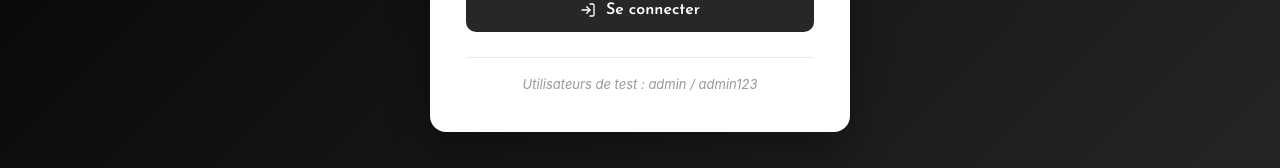
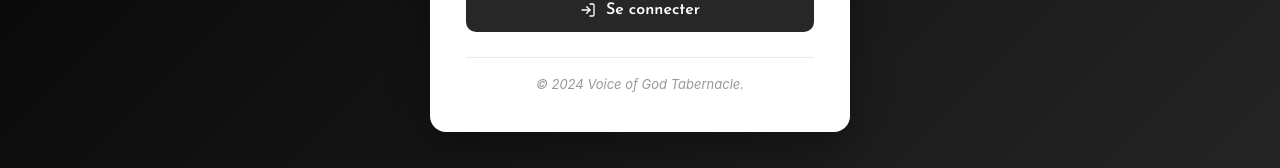
Before and after one commit to MR-C0DE/vgt, a Next.js app: page /admin/login in a window 1280 px wide. Shown: the part 545-713 px from the top of the page. Built offline with nearby package versions, Linux system fonts and the light colour scheme.

Commit message:
Update login.js

```diff
--- a/pages/admin/login.js
+++ b/pages/admin/login.js
@@ -4,7 +4,7 @@ import Head from "next/head";
 import axios from "axios";
 import styles from "./styles/Login.module.css";
 import { FiLock, FiUser, FiLogIn } from "react-icons/fi";
-
+const currentYear = new Date().getFullYear();
 export default function Login() {
   const [username, setUsername] = useState("");
   const [password, setPassword] = useState("");
@@ -123,7 +123,7 @@ export default function Login() {
           </button>
 
           <div className={styles.loginFooter}>
-            <p>Utilisateurs de test : admin / admin123</p>
+            <p> © {currentYear} Voice of God Tabernacle.</p>
           </div>
         </form>
       </div>
```
